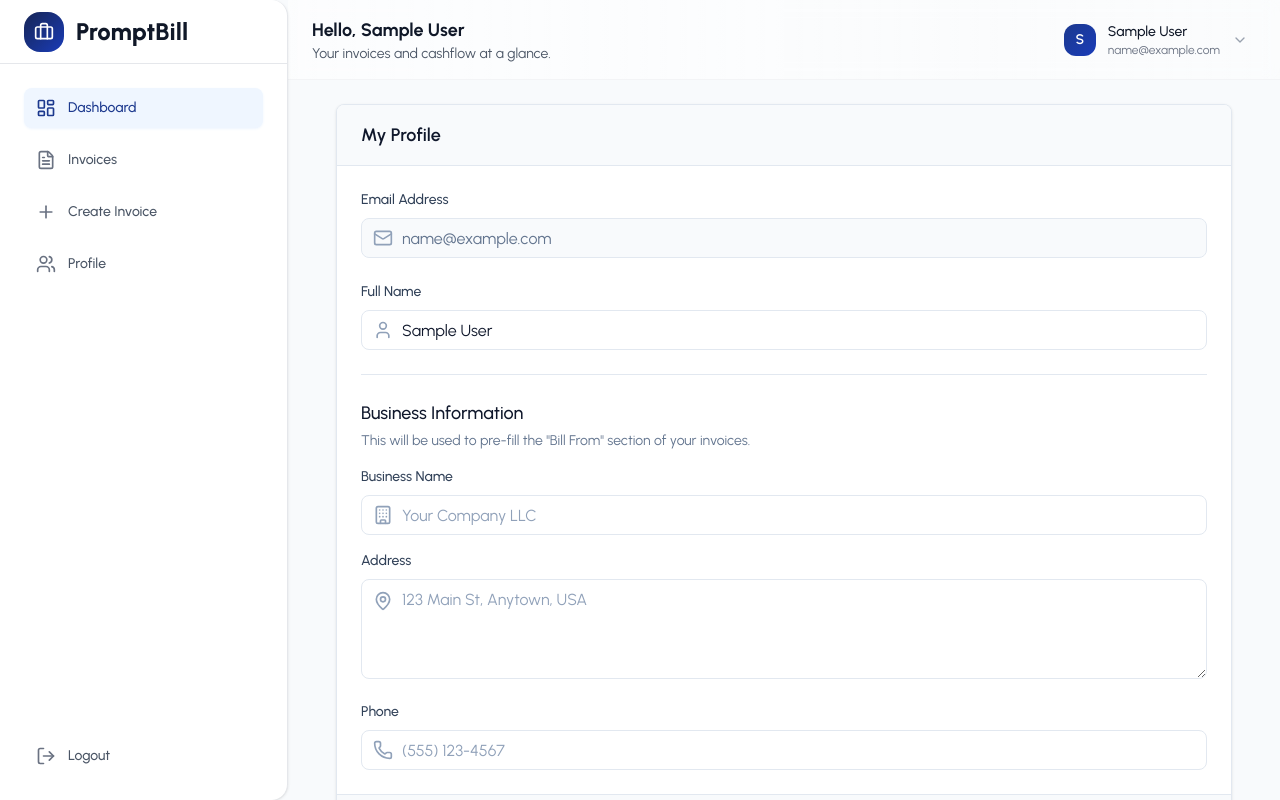
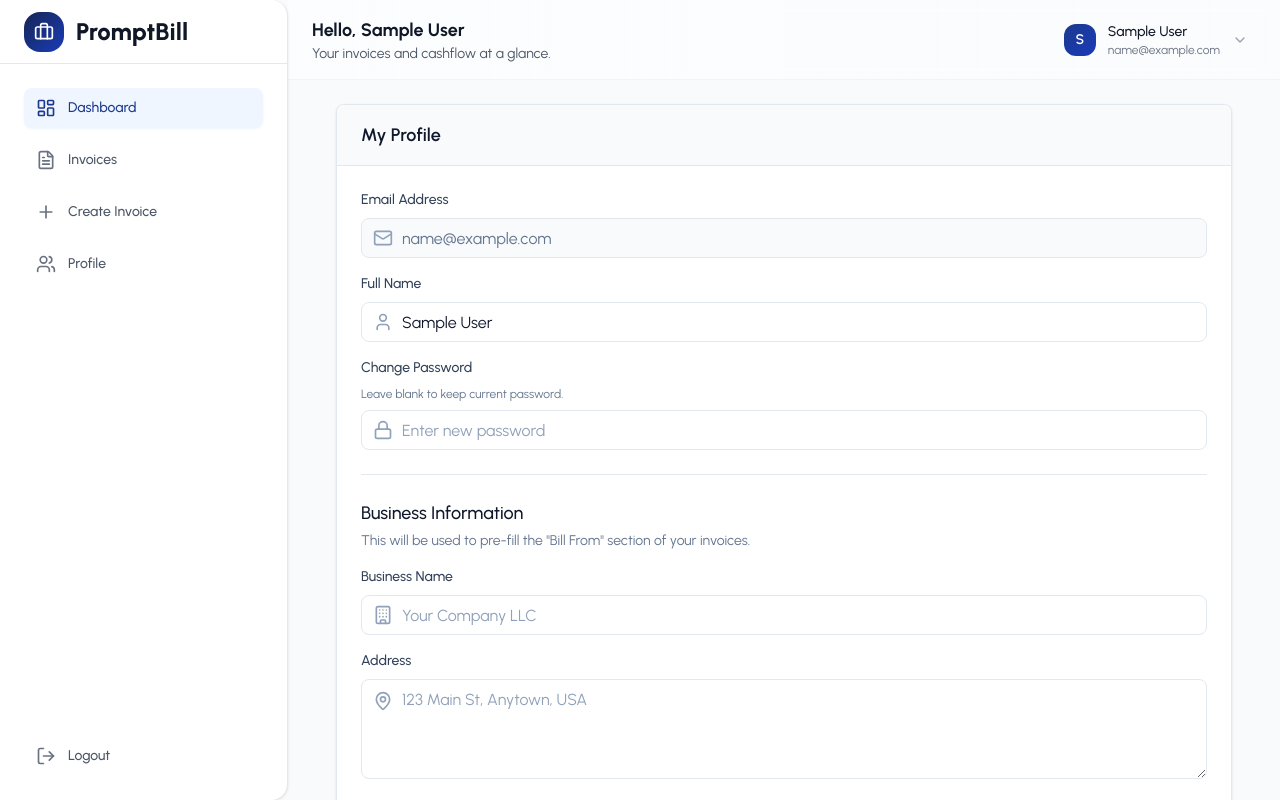
Before and after one commit to albert4183r7/AI-Invoice-Generator, a React app in the folder frontend/invoice-generator/: page /profile in a window 1280 px wide. Built offline with nearby package versions, Linux system fonts and the light colour scheme; sample sign-in values are in the browser's storage; the HTML template or start-up script is replaced by a standard one.

Commit message:
feat: add change email input field

```diff
--- a/frontend/invoice-generator/src/pages/Profile/ProfilePage.jsx
+++ b/frontend/invoice-generator/src/pages/Profile/ProfilePage.jsx
@@ -1,6 +1,6 @@
 import React, { useState, useEffect } from 'react';
 import { useAuth } from '../../context/AuthContext';
-import { Loader2, User, Mail, Building, Phone, MapPin } from 'lucide-react';
+import { Loader2, User, Mail, Building, Phone, MapPin, Lock } from 'lucide-react';
 import axiosInstance from '../../utils/axiosInstance';
 import { API_PATHS } from '../../utils/apiPaths';
 import toast from 'react-hot-toast';
@@ -11,12 +11,17 @@ const ProfilePage = () => {
 
   const { user, loading, updateUser } = useAuth();
   const [isUpdating, setIsUpdating] = useState(false);
+
+  // Profile Data State
   const [formData, setFormData] = useState({
     name: '',
     businessName: '',
     address: '',
     phone: '',
   });
+
+  // Password Change State
+  const [newPassword, setNewPassword] = useState('');
 
   useEffect(() => {
     if (user) {
@@ -37,12 +42,33 @@ const ProfilePage = () => {
   const handleUpdateProfile = async (e) => {
     e.preventDefault();
     setIsUpdating(true);
+
+    // Validate Password Change if field is filled
+    if (newPassword) {
+        if (newPassword.length < 6) {
+            toast.error("New password must be at least 6 characters");
+            setIsUpdating(false);
+            return;
+        }
+    }
+
     try {
-      const response = await axiosInstance.put(API_PATHS.AUTH.UPDATE_PROFILE, formData);
+      // Prepare Payload
+      const payload = {
+        ...formData,
+        ...(newPassword ? { password: newPassword } : {})
+      };
+
+      const response = await axiosInstance.put(API_PATHS.AUTH.UPDATE_PROFILE, payload);
       updateUser(response.data);
       toast.success('Profile updated successfully!');
+
+      // Clear password field on success
+      setNewPassword('');
+
     } catch (error) {
-      toast.error('Failed to update profile.');
+      const msg = error.response?.data?.message || 'Failed to update profile.';
+      toast.error(msg);
       console.error(error);
     } finally {
       setIsUpdating(false);
@@ -54,13 +80,15 @@ const ProfilePage = () => {
   }
 
   return (
-     <div className="bg-white border border-slate-200 rounded-lg shadow-sm overflow-hidden max-w-4xl mx-auto">
+     <div className="bg-white border border-slate-200 rounded-lg shadow-sm overflow-hidden max-w-4xl mx-auto mb-10">
       <div className="px-6 py-4 border-b border-slate-200 bg-slate-50">
         <h3 className="text-lg font-semibold text-slate-900">My Profile</h3>
       </div>
 
       <form onSubmit={handleUpdateProfile}>
         <div className="p-6 space-y-6">
+          {/* Personal Info Section including Password Change */}
+          <div className="space-y-4">
             <div>
                 <label className="block text-sm font-medium text-slate-700 mb-2">Email Address</label>
                 <div className="relative">
@@ -73,6 +101,22 @@ const ProfilePage = () => {
 
             <InputField label="Full Name" name="name" icon={User} type="text" value={formData.name} onChange={handleInputChange} placeholder="Enter your full name" />
 
+            {/* Change Password Input */}
+            <div>
+                <label className="block text-sm font-medium text-slate-700 mb-2">Change Password</label>
+                <p className="text-xs text-slate-500 mb-2">Leave blank to keep current password.</p>
+                <InputField
+                    name="newPassword"
+                    icon={Lock}
+                    type="password"
+                    value={newPassword}
+                    onChange={(e) => setNewPassword(e.target.value)}
+                    placeholder="Enter new password"
+                />
+            </div>
+          </div>
+
+          {/* Business Info Section */}
           <div className="pt-6 border-t border-slate-200">
             <h4 className="text-lg font-medium text-slate-900">Business Information</h4>
             <p className="text-sm text-slate-500 mt-1 mb-4">This will be used to pre-fill the "Bill From" section of your invoices.</p>
```
Lines whose indentation alone changed are shown as unchanged.
